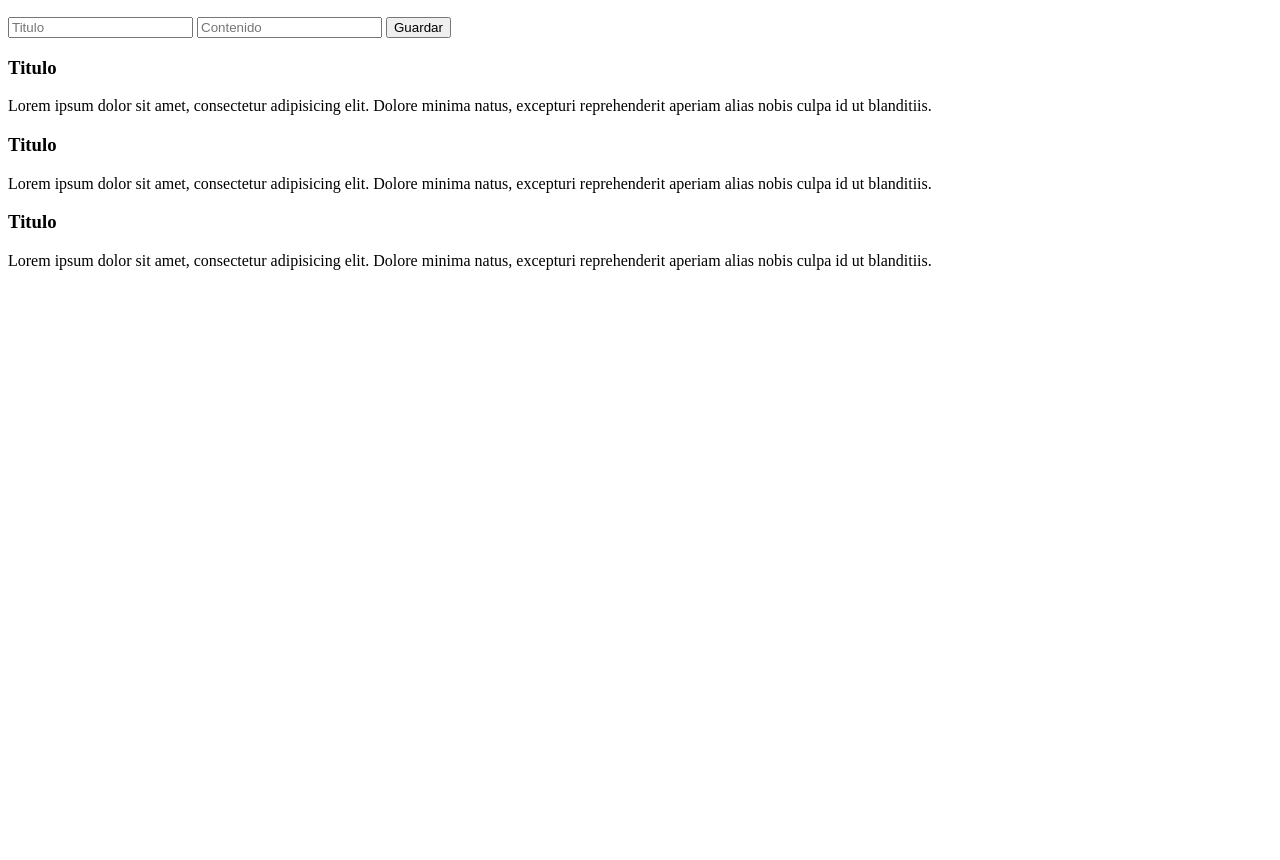
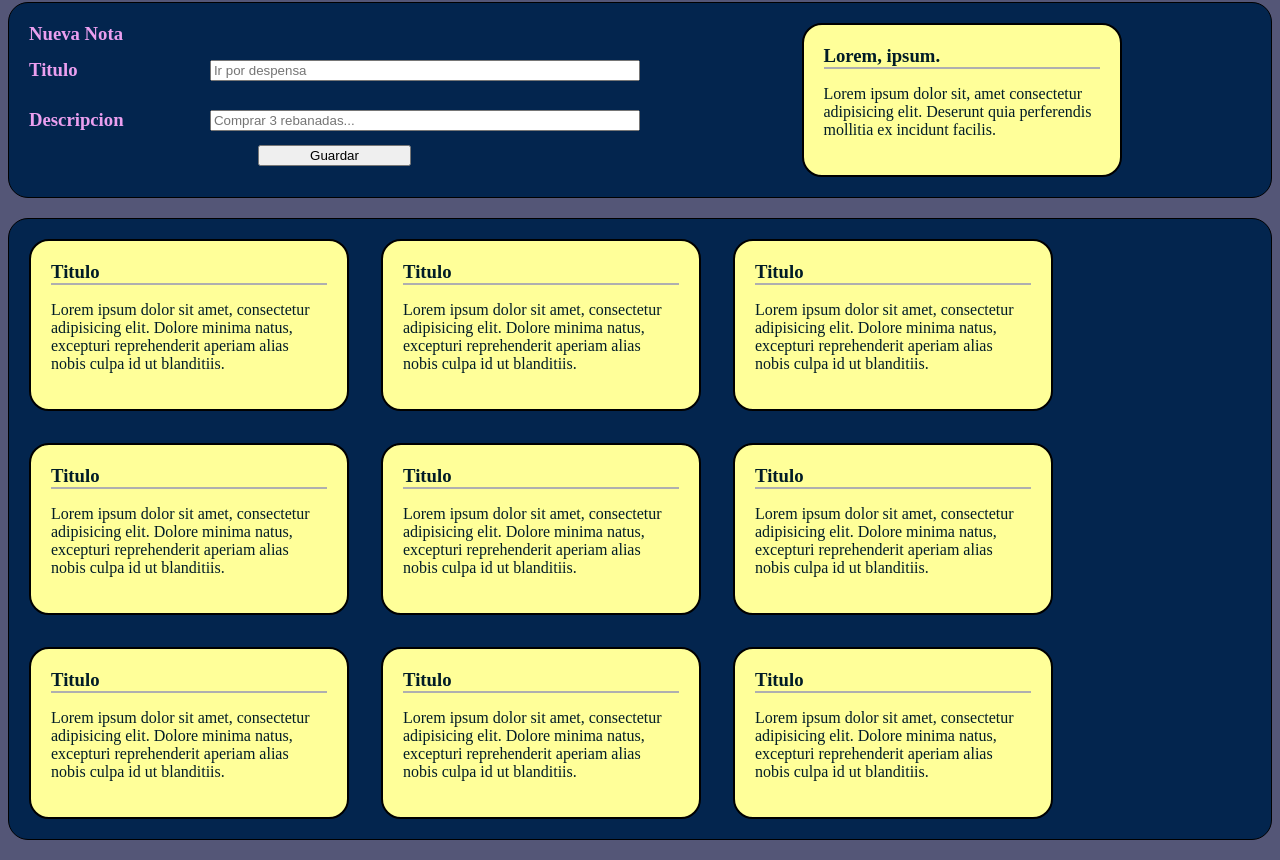
Before and after one commit to Mexil77/cursoFullStack, a plain HTML site: page Proyecto1/index.html in a window 1280 px wide. Shown: the part 63-923 px from the top of the page. Before the commit the page ends 800 px from the top, so only its background shows below. Drawn offline with Linux system fonts and the light colour scheme.

Commit message:
finish styles of proyect 1

```diff
--- /dev/null
+++ b/Proyecto1/index.css
@@ -0,0 +1,77 @@
+body {
+	background-color: #545677;
+	color: #eb9fef;
+}
+
+h1 {
+	margin: 0;
+}
+
+h3 {
+	margin: 0;
+}
+
+.header {
+	display: flex;
+	justify-content: center;
+}
+
+.section {
+	width: 100%;
+	margin: 20px 0;
+	border: 1px solid #000;
+	padding: 20px;
+	box-sizing: border-box;
+	display: flex;
+	flex-direction: row;
+	border-radius: 20px;
+	background-color: #03254e;
+	flex-wrap: wrap;
+	gap: 2rem;
+}
+
+.form {
+	width: 50%;
+	min-width: 20rem;
+	display: flex;
+	flex-direction: column;
+}
+
+.form__input-group {
+	width: 100%;
+	display: flex;
+	align-items: center;
+	align-self: center;
+	height: 50px;
+}
+
+.input-group__title {
+	width: 30%;
+}
+
+.input-group__input {
+	width: 70%;
+}
+
+.form__submit-button {
+	width: 25%;
+	align-self: center;
+}
+
+.card_preview-card {
+	margin: auto;
+}
+
+.card {
+	color: #011c27;
+	background-color: #ffff99;
+	border-radius: 20px;
+	padding: 20px;
+	box-sizing: border-box;
+	border: #000 2px solid;
+	width: 20rem;
+}
+
+.card__title {
+	border-bottom: 2px solid #afafaf;
+}
--- a/Proyecto1/index.html
+++ b/Proyecto1/index.html
@@ -5,30 +5,76 @@
 		<meta charset="UTF-8">
 		<meta name="viewport" content="width=device-width, initial-scale=1.0">
 		<title>Notes app</title>
+		<link rel="stylesheet" href="./index.css">
 	</head>
 
 	<body>
-		<h1>Mis notas</h1>
-		<section>
-			<form action="">
-				<input type="text" placeholder="Titulo">
-				<input type="textarea" placeholder="Contenido">
-				<button type="submit">Guardar</button>
+		<header class="header">
+			<h1 class="header__title">Mis notas</h1>
+		</header>
+		<section class="section">
+			<form action="" class="form">
+				<h3 class="form__title">Nueva Nota</h3>
+				<div class="input-group form__input-group">
+					<h3 class="input-group__title">Titulo</h3>
+					<input type="text" placeholder="Ir por despensa" class="input-group__input">
+				</div>
+				<div class="input-group form__input-group">
+					<h3 class="input-group__title">Descripcion</h3>
+					<input type="text" placeholder="Comprar 3 rebanadas..." class="input-group__input">
+				</div>
+				<button type="submit" class="form__submit-button">Guardar</button>
 			</form>
+			<div class="card card_preview-card">
+				<h3 class="card__title">Lorem, ipsum.</h3>
+				<p class="card__body">Lorem ipsum dolor sit, amet consectetur adipisicing elit. Deserunt quia perferendis
+					mollitia ex incidunt
+					facilis.</p>
+			</div>
 		</section>
-		<section>
-			<div>
-				<h3>Titulo</h3>
+		<section class="section">
+			<div class="card">
+				<h3 class="card__title">Titulo</h3>
 				<p>Lorem ipsum dolor sit amet, consectetur adipisicing elit. Dolore minima natus, excepturi reprehenderit
 					aperiam alias nobis culpa id ut blanditiis.</p>
 			</div>
-			<div>
-				<h3>Titulo</h3>
+			<div class="card">
+				<h3 class="card__title">Titulo</h3>
 				<p>Lorem ipsum dolor sit amet, consectetur adipisicing elit. Dolore minima natus, excepturi reprehenderit
 					aperiam alias nobis culpa id ut blanditiis.</p>
 			</div>
-			<div>
-				<h3>Titulo</h3>
+			<div class="card">
+				<h3 class="card__title">Titulo</h3>
+				<p>Lorem ipsum dolor sit amet, consectetur adipisicing elit. Dolore minima natus, excepturi reprehenderit
+					aperiam alias nobis culpa id ut blanditiis.</p>
+			</div>
+			<div class="card">
+				<h3 class="card__title">Titulo</h3>
+				<p>Lorem ipsum dolor sit amet, consectetur adipisicing elit. Dolore minima natus, excepturi reprehenderit
+					aperiam alias nobis culpa id ut blanditiis.</p>
+			</div>
+			<div class="card">
+				<h3 class="card__title">Titulo</h3>
+				<p>Lorem ipsum dolor sit amet, consectetur adipisicing elit. Dolore minima natus, excepturi reprehenderit
+					aperiam alias nobis culpa id ut blanditiis.</p>
+			</div>
+			<div class="card">
+				<h3 class="card__title">Titulo</h3>
+				<p>Lorem ipsum dolor sit amet, consectetur adipisicing elit. Dolore minima natus, excepturi reprehenderit
+					aperiam alias nobis culpa id ut blanditiis.</p>
+			</div>
+			<div class="card">
+				<h3 class="card__title">Titulo</h3>
+				<p>Lorem ipsum dolor sit amet, consectetur adipisicing elit. Dolore minima natus, excepturi reprehenderit
+					aperiam alias nobis culpa id ut blanditiis.</p>
+			</div>
+			<div class="card">
+				<h3 class="card__title">Titulo</h3>
+				<p>Lorem ipsum dolor sit amet, consectetur adipisicing elit. Dolore minima natus, excepturi reprehenderit
+					aperiam alias nobis culpa id ut blanditiis.</p>
+			</div>
+			<div class="card">
+				<h3 class="card__title">Titulo</h3>
 				<p>Lorem ipsum dolor sit amet, consectetur adipisicing elit. Dolore minima natus, excepturi reprehenderit
 					aperiam alias nobis culpa id ut blanditiis.</p>
 			</div>
```
